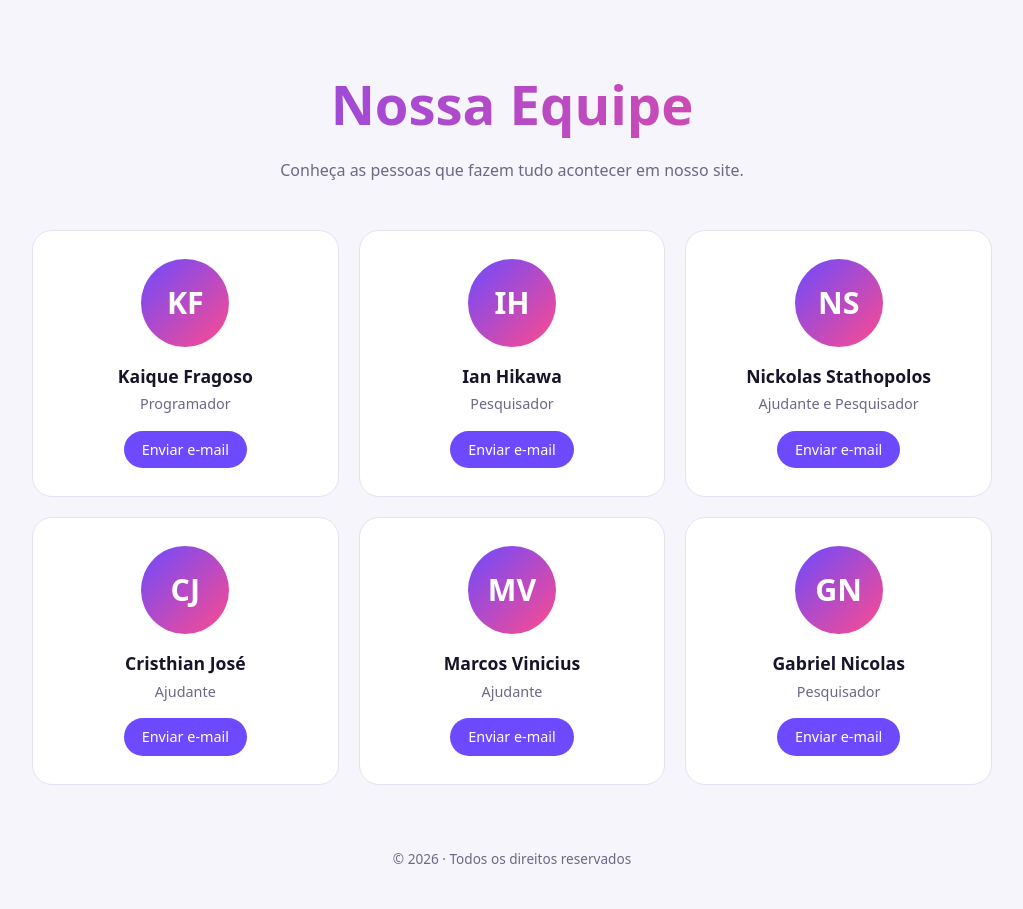
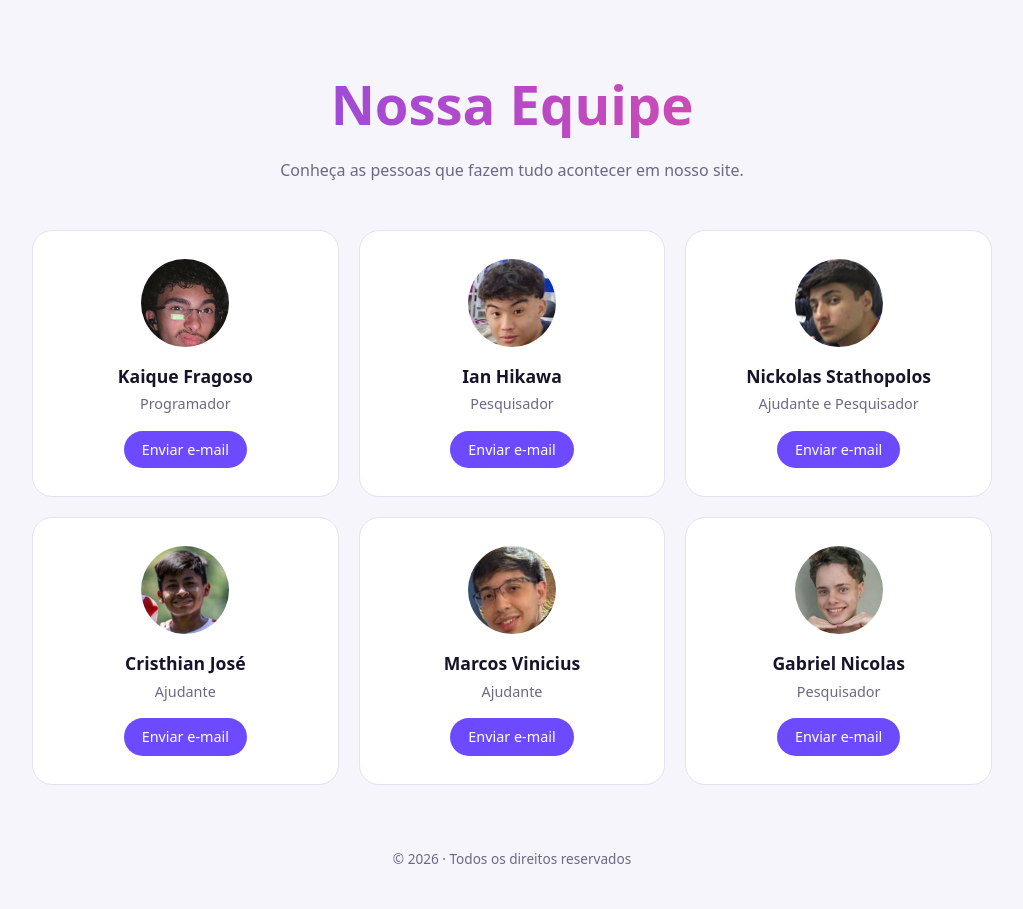
Before and after one commit to Elkai7/Trabalho, a plain HTML site: page integrantes.html in a window 1280 px wide. Shown: the whole page, without its empty margins (128-1151 px from the left). Drawn offline with Linux system fonts and the light colour scheme.

Commit message:
Update integrantes.html

```diff
--- a/integrantes.html
+++ b/integrantes.html
@@ -37,12 +37,12 @@ footer{text-align:center;color:var(--mu);padding:0 20px 40px;font-size:.85rem}
 <script>
 // Edite aqui: preencha "email", "cargo" e "foto" (ex.: "fotos/kaique.jpg") de cada integrante
 var membros=[
-{nome:"Kaique Fragoso",cargo:"Programador",email:"kaique.fragoso@soucosin.com.br",foto:"fotos/Kaique.jpg"},
-{nome:"Ian Hikawa",cargo:"Pesquisador",email:"ian.hikawa@soucosin.com.br",foto:"fotos/Ian.jpg"},
-{nome:"Nickolas Stathopolos",cargo:"Ajudante e Pesquisador",email:"nickolas.stathopolos@soucosin.com.br",foto:"fotos/Nickolas.jpg"},
-{nome:"Cristhian José",cargo:"Ajudante",email:"cristhian.sjose@soucosin.com.br",foto:"fotos/Cristhian.jpg"},
-{nome:"Marcos Vinicius",cargo:"Ajudante",email:"marcos.vinicius@soucosin.com.br",foto:"fotos/Marcos.jpg"},
-{nome:"Gabriel Nicolas",cargo:"Pesquisador",email:"gabriel.nicolas@soucosin.com.br",foto:"fotos/Biel.jpg"}
+{nome:"Kaique Fragoso",cargo:"Programador",email:"kaique.fragoso@soucosin.com.br",foto:"Kaique.jpg"},
+{nome:"Ian Hikawa",cargo:"Pesquisador",email:"ian.hikawa@soucosin.com.br",foto:"Ian.jpg"},
+{nome:"Nickolas Stathopolos",cargo:"Ajudante e Pesquisador",email:"nickolas.stathopolos@soucosin.com.br",foto:"Nickolas.jpg"},
+{nome:"Cristhian José",cargo:"Ajudante",email:"cristhian.sjose@soucosin.com.br",foto:"Cristhian.jpg"},
+{nome:"Marcos Vinicius",cargo:"Ajudante",email:"marcos.vinicius@soucosin.com.br",foto:"Marcos.jpg"},
+{nome:"Gabriel Nicolas",cargo:"Pesquisador",email:"gabriel.nicolas@soucosin.com.br",foto:"Biel.jpg"}
 ];
 var g=document.getElementById("grid");
 membros.forEach(function(m){
```
